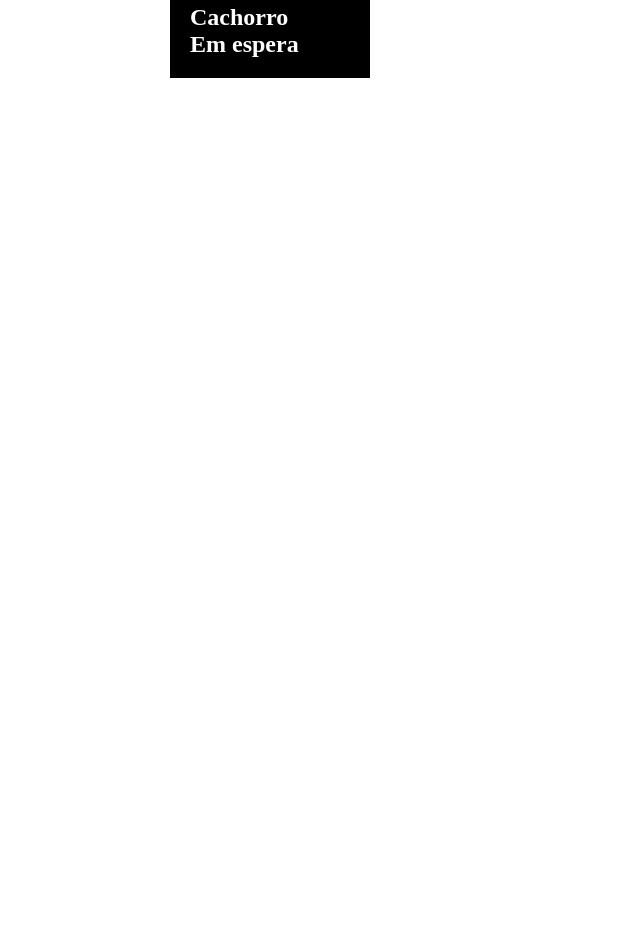
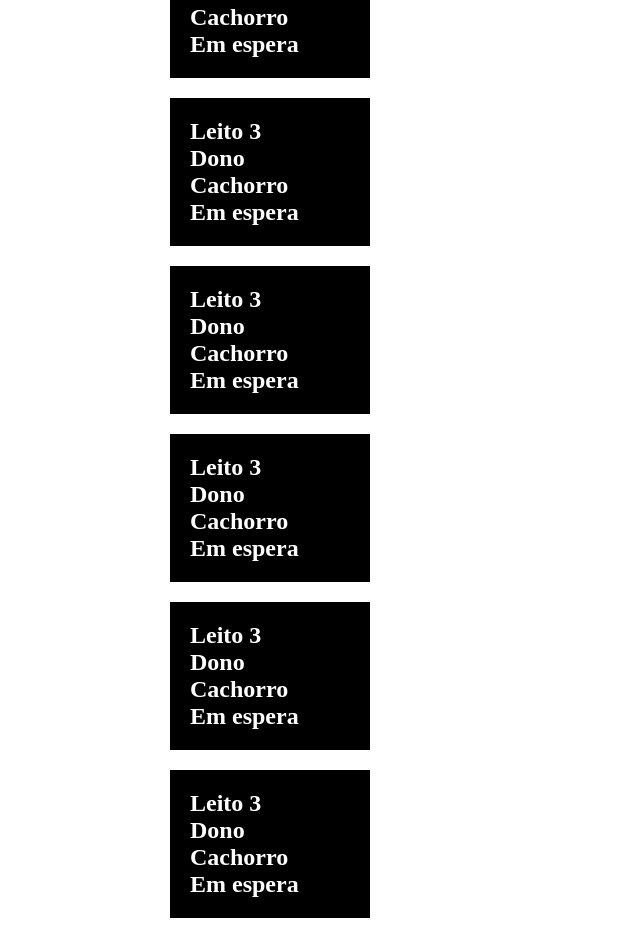
Before and after one commit to System-My-Pet/System_Pet-_Shop_FrontEnd, a React (Create React App) app: page / in a window 1280 px wide. Shown: the part 328-1266 px from the top of the page, without its empty margins (0-640 px from the left). Before the commit the page ends 800 px from the top, so only its background shows below. Built offline with nearby package versions, Linux system fonts and the light colour scheme.

Commit message:
Inicializando repo

```diff
--- a/src/pages/Home/index.jsx
+++ b/src/pages/Home/index.jsx
@@ -10,6 +10,11 @@ export default function Home() {
         <div className="cards">
           <Card number={1} owner="Dono" species="Cachorro" status="Disponivel" />
           <Card number={2} owner="Dono" species="Cachorro" status="Em espera" />
+          <Card number={3} owner="Dono" species="Cachorro" status="Em espera" />
+          <Card number={3} owner="Dono" species="Cachorro" status="Em espera" />
+          <Card number={3} owner="Dono" species="Cachorro" status="Em espera" />
+          <Card number={3} owner="Dono" species="Cachorro" status="Em espera" />
+          <Card number={3} owner="Dono" species="Cachorro" status="Em espera" />
         </div>
       </div>
     </div>
```
